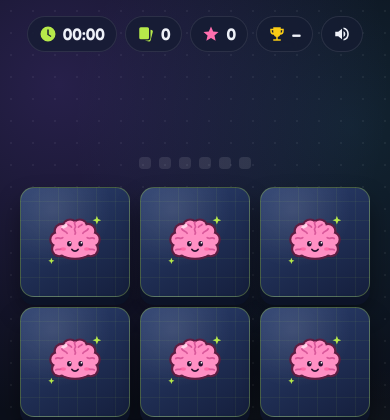
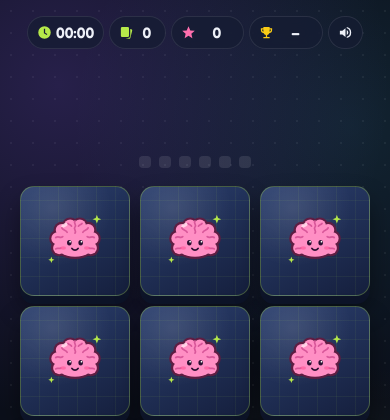
Before and after one commit to UccelloLibero/Memory, a Flask app: page /game in a window 390 px wide. Shown: the top 420 px of the page. Run offline with Flask 3, Linux system fonts and the light colour scheme.

Commit message:
Fix HUD wrapping that made the board jump on phones

```diff
--- a/static/css/style.css
+++ b/static/css/style.css
@@ -399,6 +399,21 @@ h1, h2 {
 .pill strong {
     font-weight: 600;
     font-size: 1.05rem;
+}
+
+/* Reserve room for each number's usual longest value, so pills don't resize as numbers
+   change. Resizing made the last pill wrap to a new line and the board jump on phones */
+#moves {
+    display: inline-block;
+    min-width: 2ch;
+    text-align: center;
+}
+
+#score,
+#best {
+    display: inline-block;
+    min-width: 4ch;
+    text-align: center;
 }
 
 .pill-label {
@@ -1030,8 +1045,22 @@ h1, h2 {
         padding: 16px 16px var(--dock-space);
     }
 
+    .hud {
+        gap: 5px;
+    }
+
     .pill {
-        padding: 7px 11px;
+        gap: 4px;
+        padding: 6px 9px;
+    }
+
+    .pill svg {
+        width: 15px;
+        height: 15px;
+    }
+
+    .pill strong {
+        font-size: 0.95rem;
     }
 
     .pill-label {
@@ -1062,6 +1091,27 @@ h1, h2 {
     }
 }
 
+/* Narrow phones (e.g. 360px Android): tighten the header a little more so it stays on one line */
+@media (max-width: 374px) {
+    .stage {
+        padding-left: 10px;
+        padding-right: 10px;
+    }
+
+    .hud {
+        gap: 4px;
+    }
+
+    .pill {
+        gap: 3px;
+        padding: 5px 7px;
+    }
+
+    .pill strong {
+        font-size: 0.9rem;
+    }
+}
+
 @media (prefers-reduced-motion: reduce) {
     *, *::before, *::after {
         animation-duration: 0.01ms !important;
```
